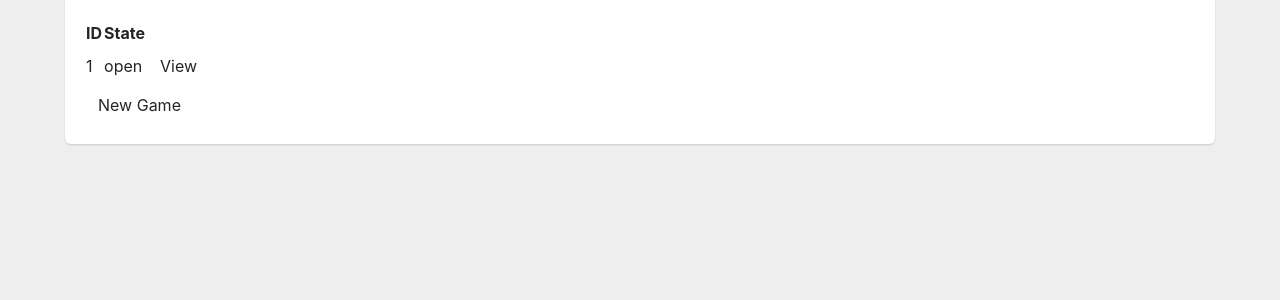
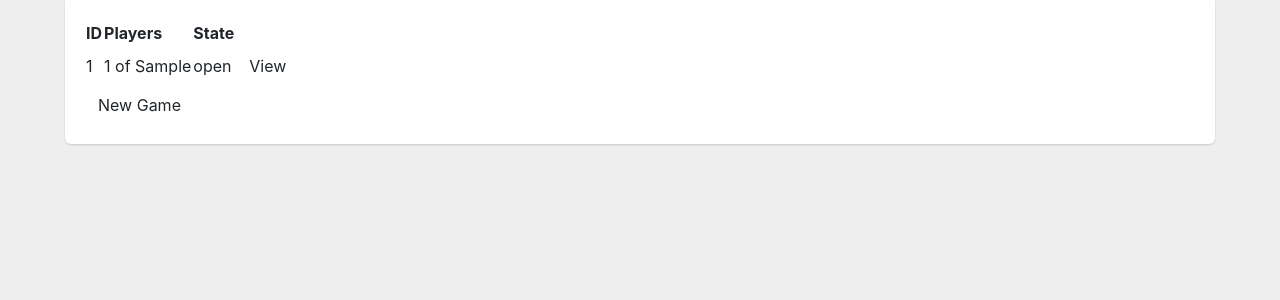
Before and after one commit to graingert/Mulitplayr, a Python web app: template webapp/templates/lobby.html in a window 1280 px wide. Shown: the part 64-364 px from the top of the page. Run offline with Jinja, Linux system fonts and the light colour scheme; the template is opened without the code that fills it: most values are stand-ins (such as "Sample title", 1, 10 or a date in 2020); some libraries are stand-ins or nearby versions.

Commit message:
Added max_participants and player count in lobby.

```diff
--- a/webapp/basegame/models.py
+++ b/webapp/basegame/models.py
@@ -29,6 +29,7 @@ class BaseGameInstance(polymodel.PolyModel):
     created = db.DateProperty(required=True)
     participants = db.ListProperty(users.User)
     current_state = db.ReferenceProperty(BaseGameState)
+    max_participants = 2
 
     def start_game(self):
         # Check if the game can be started
--- a/webapp/templates/lobby.html
+++ b/webapp/templates/lobby.html
@@ -3,6 +3,7 @@
 <table>
 	<thead>
 		<th>ID</th>
+		<th>Players</th>
 		<th>State</th>
 		<th class="pull-right"></th>
 	</thead>
@@ -10,6 +11,7 @@
 		{% for game in games %}
 		<tr>
 		<td>{{game.key().id()}}</td>
+		<td>{{game.participants|count}} of {{game.max_participants}}</td>
 		<td>{{game.state}}</td>
 		<td style="text-align: right">
 		<a class="btn info" href="{{ uri_for('gameinfo', game_id=game.key().id()) }}">View</a>
```
